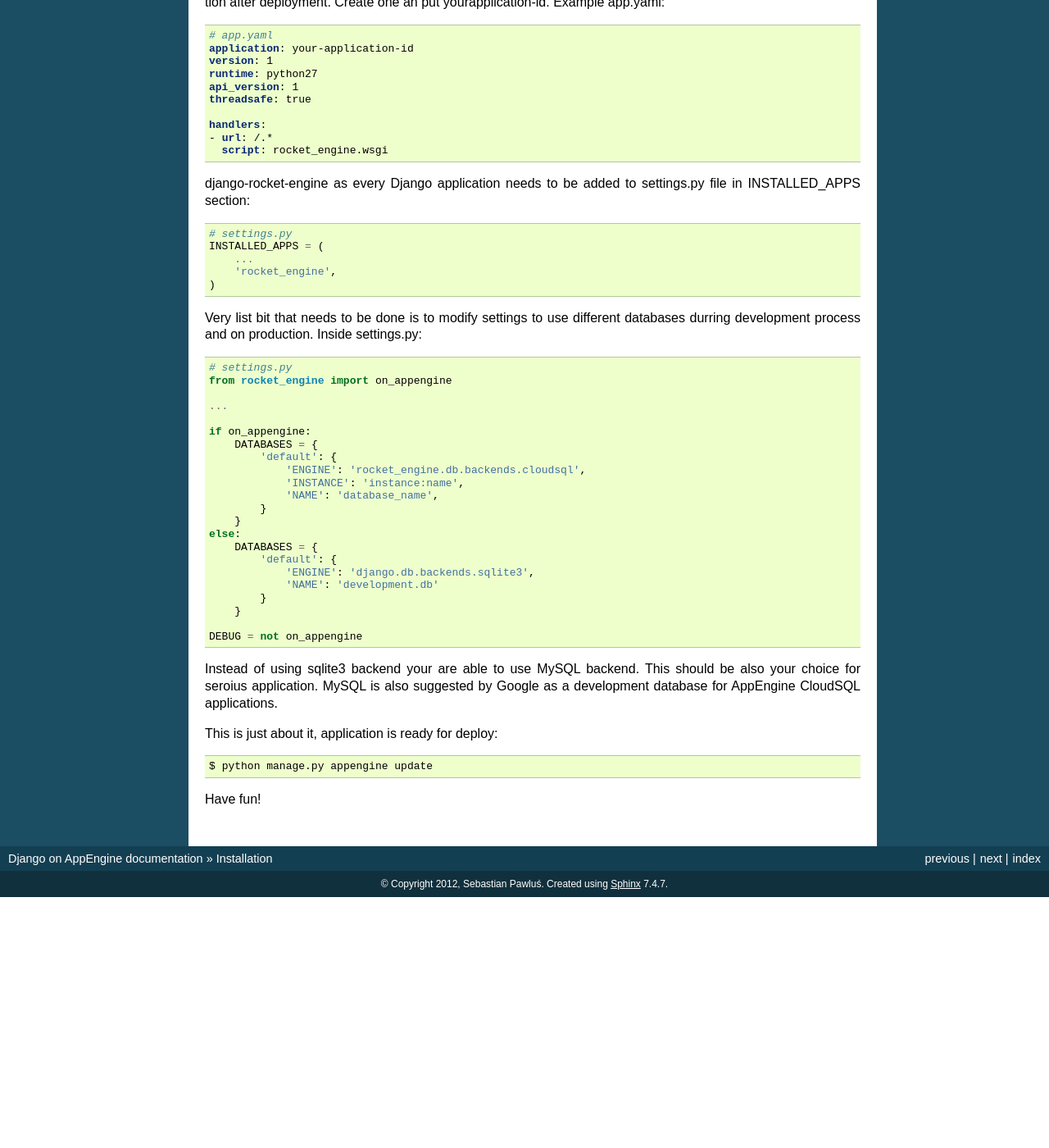
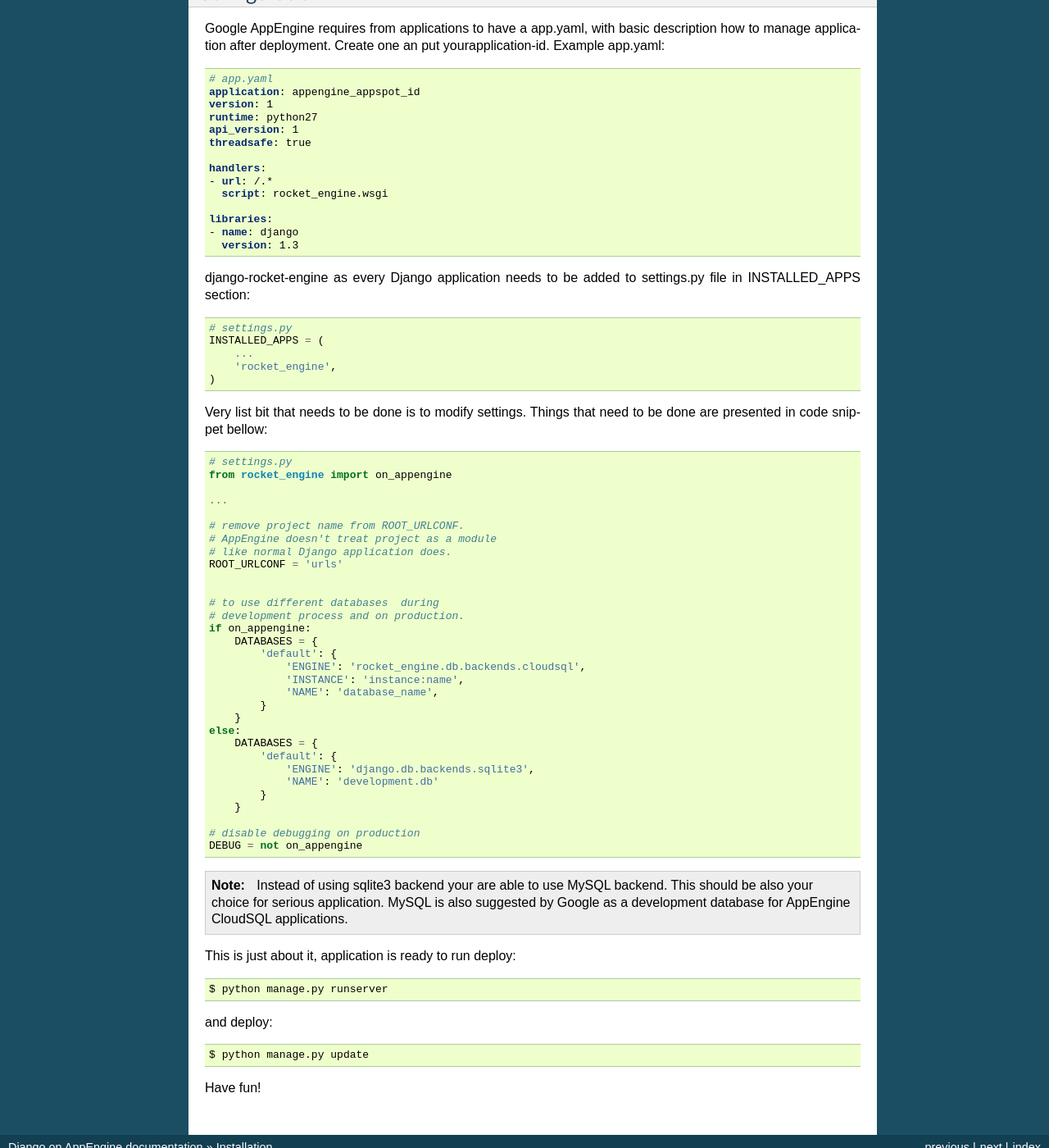
Before and after one commit to xando/django-rocket-engine, a Sphinx documentation site: the page built from docs/installation.rst, in a window 1280 px wide and 1400 px high, scrolled down 974 px. Shown: the whole window at 82% size. Built offline with Sphinx 7.4.7, drawn with Linux system fonts in a browser that asks for light colours; before the commit the page ends 2068 px from its top, so only the background shows below that; some of the changed text lies outside the part shown.

Commit message:
Docs updated.

```diff
--- a/docs/installation.rst
+++ b/docs/installation.rst
@@ -23,7 +23,11 @@
 
 .. code-block:: bash
 
-    $ pip install django
+    $ pip install django==1.3.1
+
+.. note::
+   Version 1.3.1 is latest supported by SDK
+
 
 Create Django project
 _____________________
@@ -41,7 +45,8 @@
 ____________________________
 
 Download        latest         version        of        `django-rocket-engine
-<https://github.com/xando/django-rocket-engine/zipball/master>`_
+<https://github.com/xando/django-rocket-engine/zipball/master>`_,
+with use of pip if this is possible
 
 .. code-block:: bash
 
@@ -74,7 +79,7 @@
 .. code-block:: yaml
 
     # app.yaml
-    application: your-application-id
+    application: appengine_appspot_id
     version: 1
     runtime: python27
     api_version: 1
@@ -83,6 +88,10 @@
     handlers:
     - url: /.*
       script: rocket_engine.wsgi
+
+    libraries:
+    - name: django
+      version: 1.3
 
 
 django-rocket-engine as every Django application needs to be added to settings.py file in INSTALLED_APPS section:
@@ -95,9 +104,8 @@
         'rocket_engine',
     )
 
-Very list  bit that  needs to  be done  is to  modify settings  to use
-different    databases   durring    development    process   and    on
-production. Inside settings.py:
+Very list bit that needs to be done is to modify settings. Things that
+need  to  be  done  are  presented in  code  snippet  bellow:
 
 .. code-block:: python
 
@@ -106,6 +114,14 @@
 
     ...
 
+    # remove project name from ROOT_URLCONF.
+    # AppEngine doesn't treat project as a module
+    # like normal Django application does.
+    ROOT_URLCONF = 'urls'
+
+
+    # to use different databases  during
+    # development process and on production.
     if on_appengine:
         DATABASES = {
             'default': {
@@ -122,18 +138,27 @@
             }
         }
 
+    # disable debugging on production
     DEBUG = not on_appengine
 
-Instead  of  using  sqlite3  backend   your  are  able  to  use  MySQL
-backend.   This    should   be   also   your    choice   for   seroius
-application.  MySQL  is also  suggested  by  Google as  a  development
-database for AppEngine CloudSQL applications.
 
-This is just about it, application is ready for deploy:
+.. note::
+   Instead  of  using  sqlite3  backend   your  are  able  to  use  MySQL
+   backend.   This    should   be   also   your    choice   for   serious
+   application.  MySQL  is also  suggested  by  Google as  a  development
+   database for AppEngine CloudSQL applications.
 
+
+This is just about it, application is ready to run deploy:
 
 .. code-block:: bash
 
-    $ python manage.py appengine update
+    $ python manage.py runserver
+
+and deploy:
+
+.. code-block:: bash
+
+    $ python manage.py update
 
 Have fun!
```
